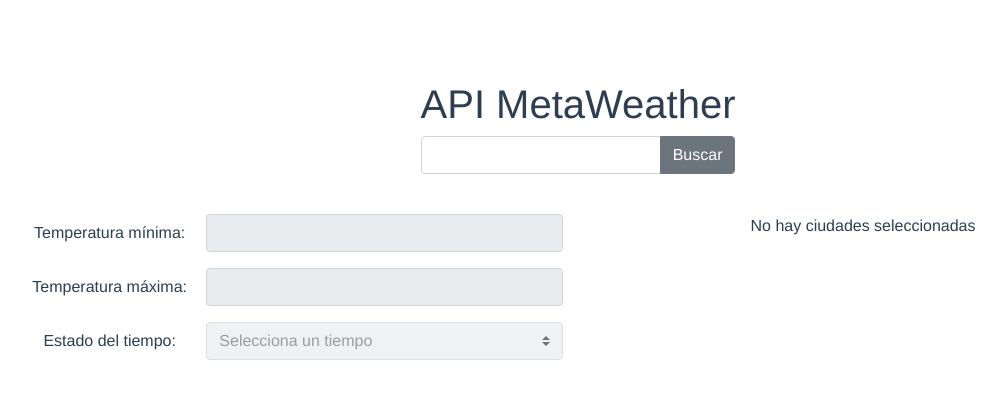
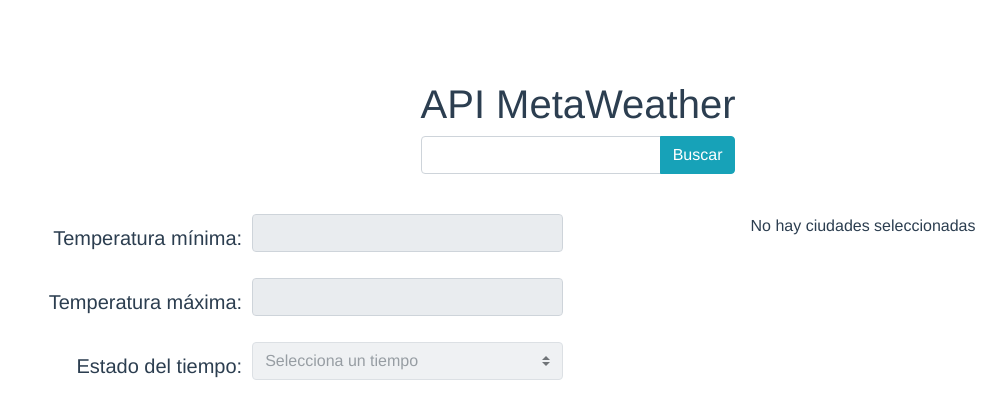
Before and after one commit to Itziar88/weather, a Vue app: page / in a window 1280 px wide. Shown: the top 418 px of the page, without its empty margins (62-1068 px from the left). Built offline with nearby package versions, Linux system fonts and the light colour scheme.

Commit message:
style changes

```diff
--- a/src/components/CitiesList.vue
+++ b/src/components/CitiesList.vue
@@ -11,8 +11,10 @@
             />
             <span> Buscando...</span>
         </b-button>
-        <template v-if="cities.length">
-            <p>Temperatura media: {{ media }}</p>
+        <template
+            v-if="cities.length"
+        >
+            <h5><strong>Temperatura media:</strong> {{ media }} ºC</h5>
             <City
                 v-for="city in cities"
                 :key="city.id"
--- a/src/components/City.vue
+++ b/src/components/City.vue
@@ -4,14 +4,9 @@
         :imgSrc="imgSvg"
         :imgAlt="state"
         imgBottom
-    >
-        <b-card-text>
-            <p> {{ name }}</p>
-            <p class="mb-0">
-                {{ temp.toFixed(2) }}
-            </p>
-        </b-card-text>
-    </b-card>
+        :title="name"
+        :subTitle="temp.toFixed(2) + ' ºC'"
+    />
 </template>
 
 <script>
@@ -36,7 +31,8 @@
 <!-- Add "scoped" attribute to limit CSS to this component only -->
 <style scoped lang="scss">
 .City {
-    margin: 25px;
+    margin: 10px;
+    padding: 0.5rem;
     img {
         width: 15%;
         margin: 0 auto 10px;
--- a/src/components/FilterCities.vue
+++ b/src/components/FilterCities.vue
@@ -2,8 +2,10 @@
     <div>
         <b-form-fieldset :disabled="disabledFormStatus">
             <b-form-group
-                labelColsMd="4"
+                labelColsMd="5"
                 label="Temperatura mínima: "
+                labelAlign="right"
+                labelSize="lg"
             >
                 <b-form-input
                     v-model="filters.tempMin"
@@ -12,8 +14,10 @@
                 />
             </b-form-group>
             <b-form-group
-                labelColsMd="4"
+                labelColsMd="5"
                 label="Temperatura máxima: "
+                labelAlign="right"
+                labelSize="lg"
             >
                 <b-form-input
                     v-model="filters.tempMax"
@@ -22,8 +26,10 @@
                 />
             </b-form-group>
             <b-form-group
-                labelColsMd="4"
+                labelColsMd="5"
                 label="Estado del tiempo: "
+                labelAlign="right"
+                labelSize="lg"
             >
                 <b-form-select
                     v-model="filters.state"
--- a/src/components/Header.vue
+++ b/src/components/Header.vue
@@ -8,7 +8,10 @@
                 @keyup="handleSubmit"
             />
             <b-input-group-append>
-                <b-button @click="handleSubmit">
+                <b-button
+                    variant="info"
+                    @click="handleSubmit"
+                >
                     Buscar
                 </b-button>
             </b-input-group-append>
```
